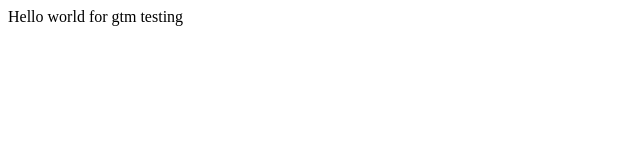
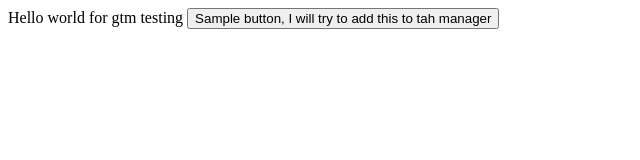
Before and after one commit to tanishkmobisy/gtm-testing, a plain HTML site: page index.html in a window 1280 px wide. Shown: the whole page, without its empty margins (0-640 px from the left). Drawn offline with Linux system fonts and the light colour scheme.

Commit message:
added gtm code

```diff
--- a/index.html
+++ b/index.html
@@ -26,5 +26,7 @@
 
     Hello world for gtm testing
 
+    <button id="sample_button">Sample button, I will try to add this to tah manager</button>
+
 </body>
 </html>
```
